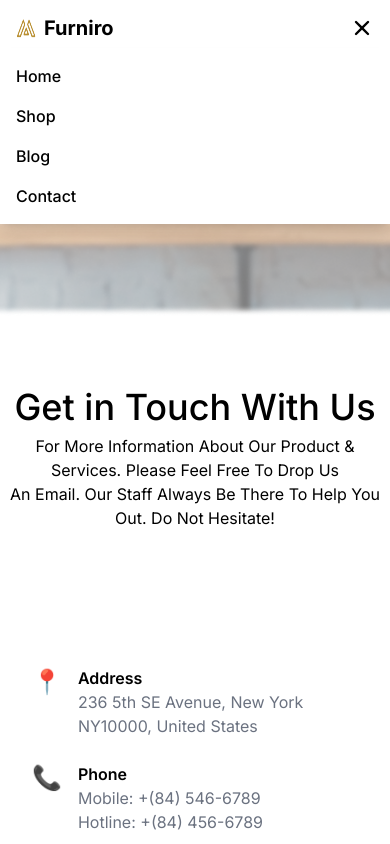
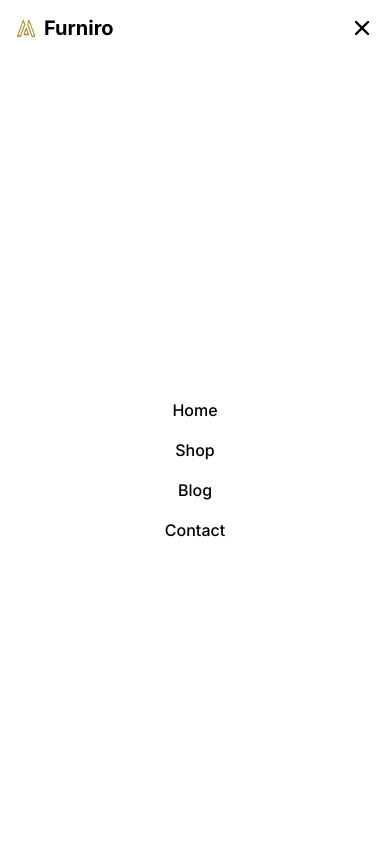
Before and after one commit to sadahussain123567/template6, a Next.js app: page /contact in a window 390 px wide. Both pictures are taken after a click on the button 362 px from the left and 28 px from the top of the page. Shown: the top 844 px of the page. Built offline with nearby package versions, Linux system fonts and the light colour scheme.

Commit message:
Update Header.tsx

```diff
--- a/src/components/Header.tsx
+++ b/src/components/Header.tsx
@@ -73,8 +73,8 @@ const Header = () => {
 
       {/* Mobile Menu */}
       {isMenuOpen && (
-        <div className="absolute top-12 left-0 w-full bg-white shadow-lg sm:hidden">
-          <ul className="flex flex-col items-start gap-4 p-4 text-black">
+          <div className="absolute top-12 left-0 w-full h-screen   bg-white shadow-lg sm:hidden flex items-center justify-center">
+          <ul className="flex flex-col items-center  gap-4 p-4 text-black">
             <li>
               <Link
                 href="/"
```
